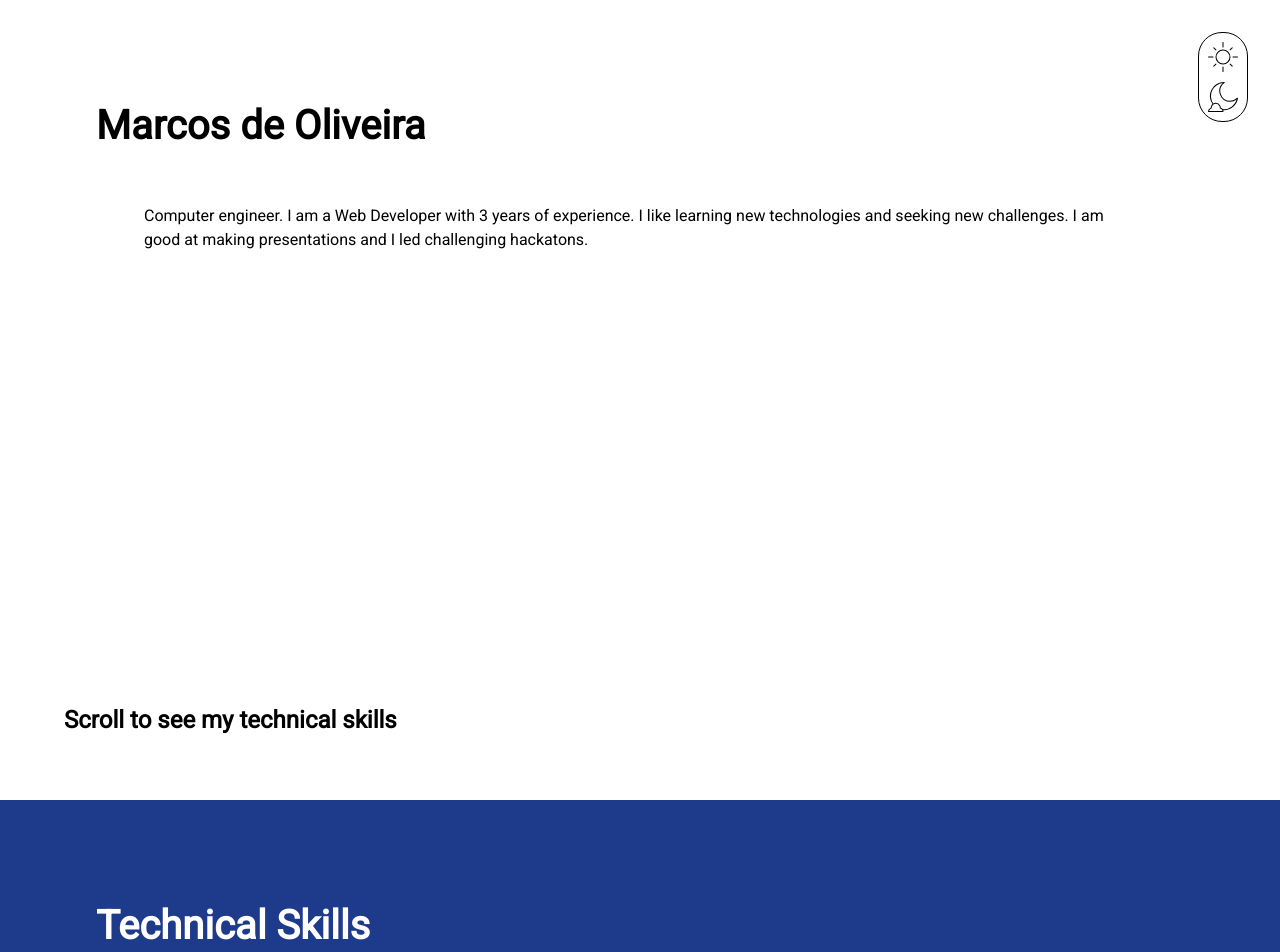
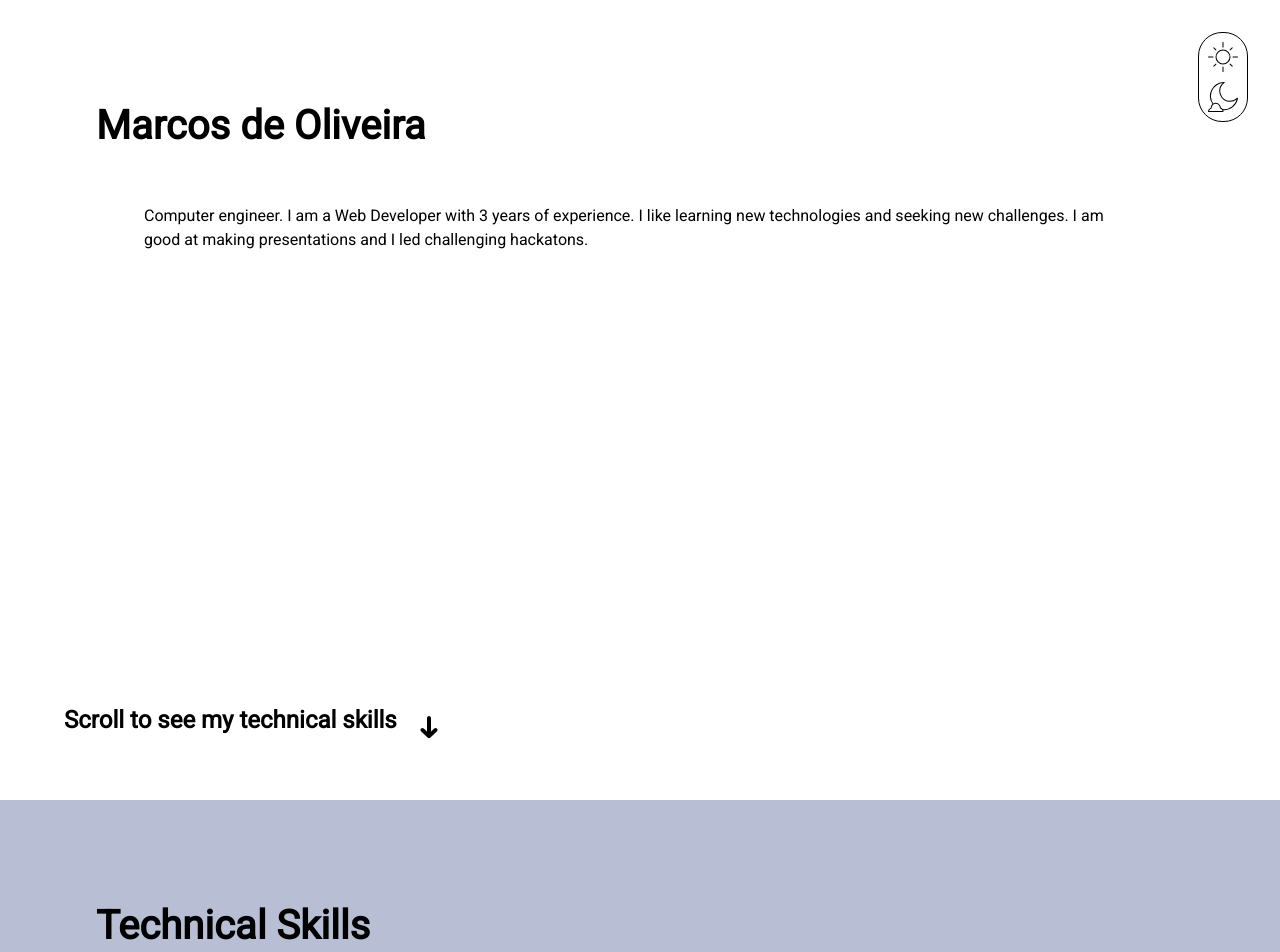
Before and after one commit to marcos-do/my-portfolio, a Next.js app in the folder frontend/: page / in a window 1280 px wide. Shown: the top 952 px of the page. Built offline with nearby package versions, Linux system fonts and the light colour scheme.

Commit message:
Adds arrow icon animation

```diff
--- a/frontend/src/app/components/links/BottomLink.tsx
+++ b/frontend/src/app/components/links/BottomLink.tsx
@@ -1,12 +1,14 @@
+"use client";
+
 import React, { ComponentProps } from "react";
 
-const BottomLink: React.FC<ComponentProps<"a">> = ({ href }) => {
+const BottomLink: React.FC<ComponentProps<"a">> = ({ href, children }) => {
   return (
     <a
       className="absolute bottom-16 left-16 text-2xl font-semibold"
       href={href}
     >
-      Scroll to see my technical skills
+      {children}
     </a>
   );
 };
--- a/frontend/src/app/globals.css
+++ b/frontend/src/app/globals.css
@@ -6,11 +6,13 @@
   --foreground-rgb: black;
   --background-start-rgb: 214, 219, 220;
   --background-end-rgb: white;
+  --background-blue: rgb(184, 191, 212);
 }
 
 .dark-theme {
   --foreground-rgb: white;
   --background-end-rgb: black;
+  --background-blue: rgb(30, 58, 138);
 }
 
 html {
@@ -20,6 +22,10 @@ html {
 body {
   color: var(--foreground-rgb);
   background: var(--background-end-rgb);
+}
+
+.blue {
+  background-color: var(--background-blue);
 }
 
 @layer utilities {
@@ -43,6 +49,10 @@ main p {
   filter: invert();
 }
 
+.image-animation {
+  animation: vertical-transform linear 1s infinite;
+}
+
 @keyframes appear-transform {
   from {
     transform: translateX(-128px);
@@ -62,3 +72,12 @@ main p {
     opacity: 1;
   }
 }
+
+@keyframes vertical-transform {
+  from {
+    transform: translateY(-16px);
+  }
+  to {
+    transform: translateY(16px);
+  }
+}
--- a/frontend/src/app/page.tsx
+++ b/frontend/src/app/page.tsx
@@ -1,7 +1,9 @@
 "use server";
 
+import Image from "next/image";
 import ScreenContainer from "./components/containers/ScreenContainer";
 import BottomLink from "./components/links/BottomLink";
+import ArrowIcon from "@/app/assets/arrow_icon.svg";
 
 const Screen1 = () => {
   return (
@@ -12,7 +14,14 @@ const Screen1 = () => {
         like learning new technologies and seeking new challenges. I am good at
         making presentations and I led challenging hackatons.
       </p>
-      <BottomLink href="#skills" />
+      <BottomLink href="#skills">
+        <div className="flex gap-4">
+          <span>Scroll to see my technical skills</span>
+          <span className="image-animation">
+            <Image src={ArrowIcon} alt="" className="w-8 h-8" />
+          </span>
+        </div>
+      </BottomLink>
     </>
   );
 };
@@ -37,7 +46,7 @@ export default async function Home() {
       </ScreenContainer>
       <ScreenContainer
         id="skills"
-        className="flex min-h-screen flex-col items-left p-24 text-white bg-blue-900"
+        className="flex min-h-screen flex-col items-left p-24 blue"
       >
         <Screen2 />
       </ScreenContainer>
```
Also changed, not shown: frontend/src/app/assets/arrow_icon.svg (added).
